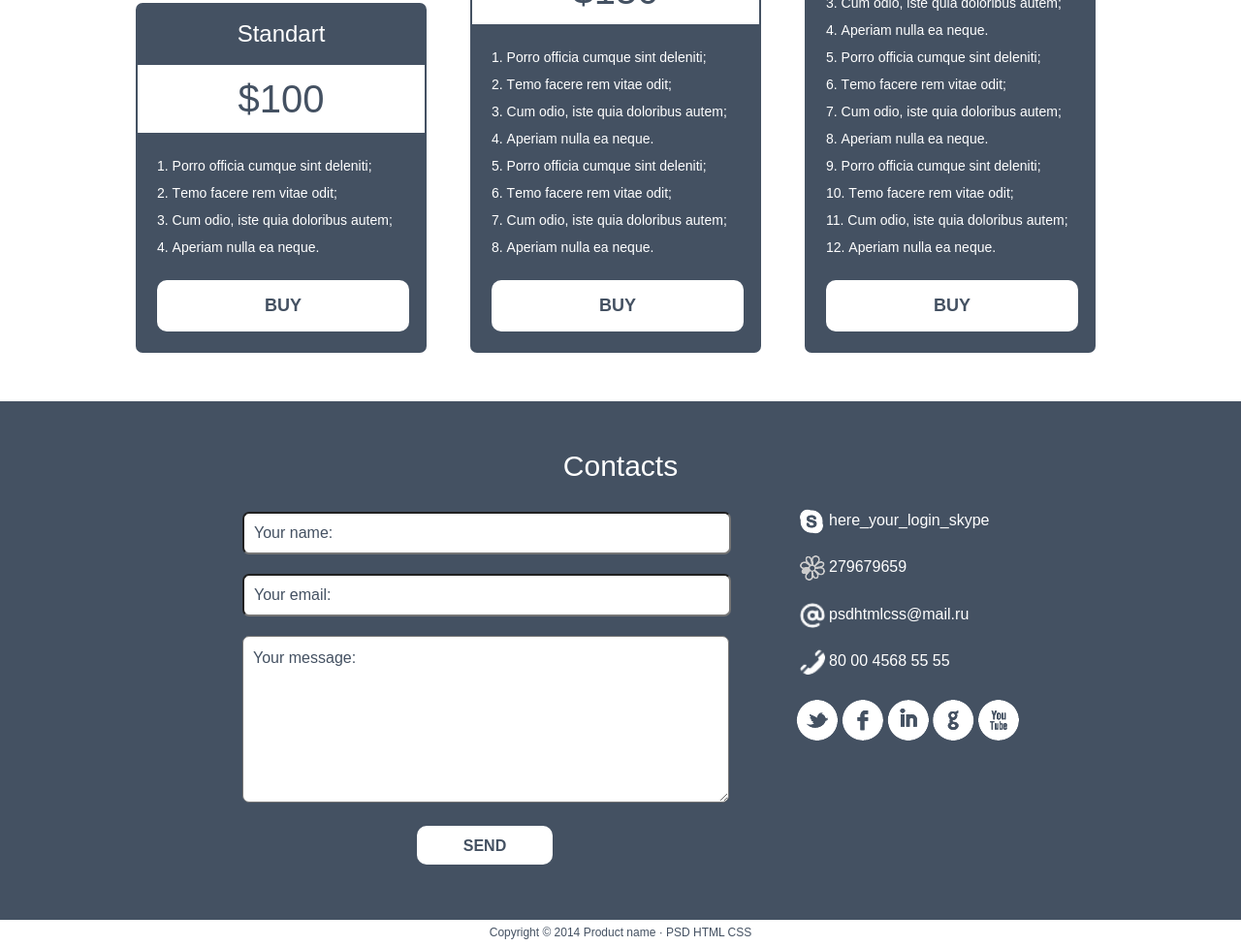
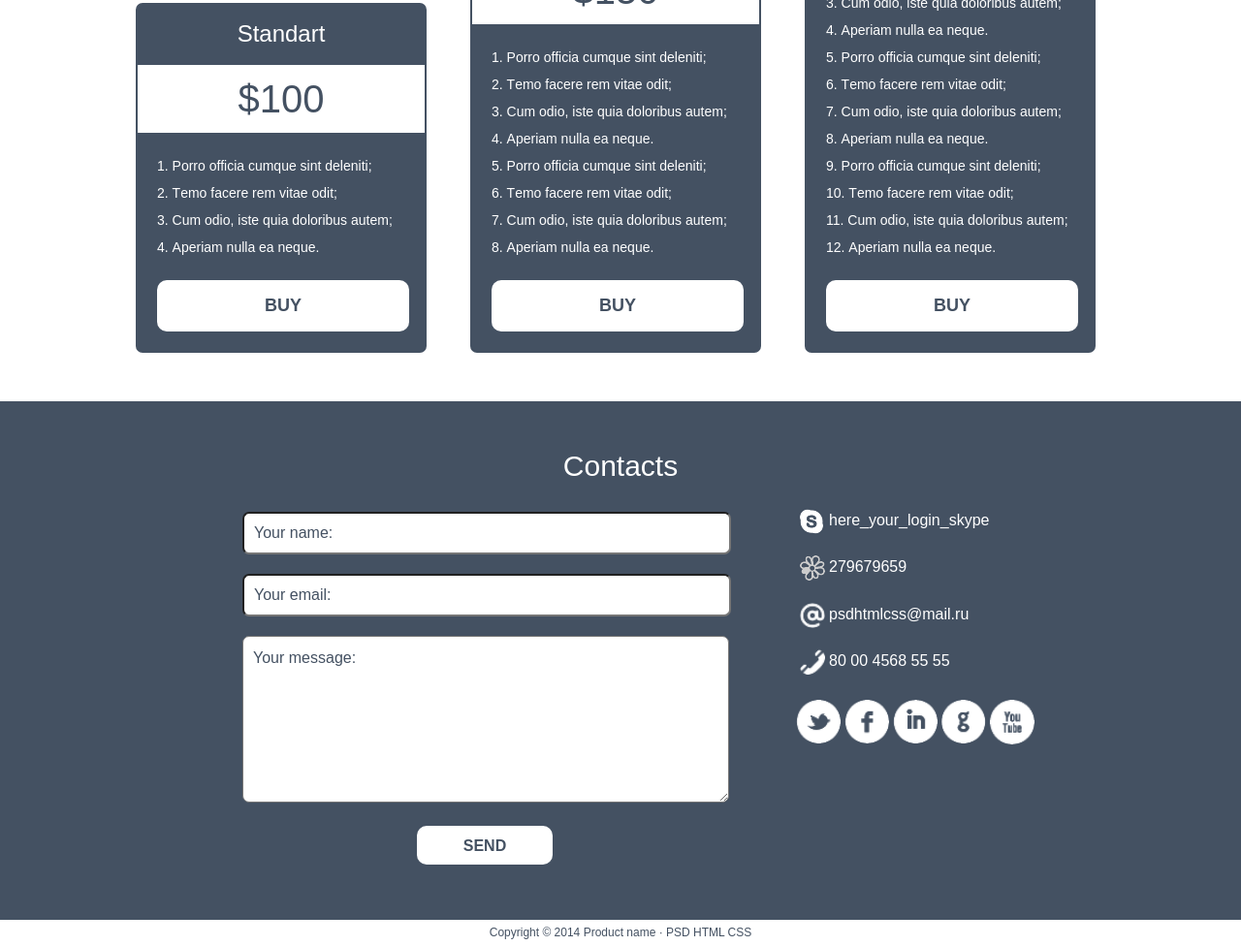
Before and after one commit to LeoUral/HTML5_CSS3_Leo, a plain HTML site: page index.html in a window 1280 px wide. Shown: the part 2439-3415 px from the top of the page at 97% size. Drawn offline with Linux system fonts and the light colour scheme.

Commit message:
Исправлены ошибки: у кнопок и формы использован outline, декоративные изображения убраны под background-image.

```diff
--- a/css/style.less
+++ b/css/style.less
@@ -424,6 +424,7 @@
     font-weight: 700;
     border-radius: 10px;
     border: 2px solid transparent;
+    outline: inherit;
 }
 
 .buy-btn:hover {
@@ -474,6 +475,7 @@
     height: 40px;
     border-radius: 7px;
     margin: 0 0 20px 0;
+    outline: inherit;
 }
 /*================= переменная для стиля -art ====================*/
 .contacts-form-art {
@@ -481,6 +483,7 @@
     font-size: 16px;
     color: @colorDarck;
     padding: 0 0 0 10px;
+
 }
 .contacts-form-input::-webkit-input-placeholder {
     .contacts-form-art
@@ -499,6 +502,8 @@
     height: 170px;
     border-radius: 7px;
     margin: 0 0 20px 0;
+    outline: inherit;
+
 }
 /*================= переменная для стиля -art ====================*/
 .contacts-form-area-art {
@@ -533,6 +538,7 @@
     font-weight: 700;
     border-radius: 10px;
     border: 2px solid transparent;
+    outline: inherit;
 }
 
 .contacts-form-btn:hover {
@@ -613,11 +619,60 @@
 }
 
 .contacts-social-links {
-    width: 240px;
+    width: 250px;
     height: 44px;
     margin: 0 0 0 26px;
 }
-
+.contacts-social-links-img1 {
+    width: 46px;
+    height: 46px;
+    background-image: url(/img/twit-icon.png);
+    background-size: contain;
+    background-repeat: no-repeat;
+    float: left;
+    margin: 0 4px 0 0;
+    outline: inherit;
+}
+.contacts-social-links-img2 {
+    width: 46px;
+    height: 46px;
+    background-image: url(/img/face-icon.png);
+    background-size: contain;
+    background-repeat: no-repeat;
+    float: left;
+    margin: 0 4px 0 0;
+    outline: inherit;
+}
+.contacts-social-links-img3 {
+    width: 46px;
+    height: 46px;
+    background-image: url(/img/in-icon.png);
+    background-size: contain;
+    background-repeat: no-repeat;
+    float: left;
+    margin: 0 4px 0 0;
+    outline: inherit;
+}
+.contacts-social-links-img4 {
+    width: 46px;
+    height: 46px;
+    background-image: url(/img/g-icon.png);
+    background-size: contain;
+    background-repeat: no-repeat;
+    float: left;
+    margin: 0 4px 0 0;
+    outline: inherit;
+}
+.contacts-social-links-img5 {
+    width: 46px;
+    height: 46px;
+    background-image: url(/img/you-icon.png);
+    background-size: contain;
+    background-repeat: no-repeat;
+    float: left;
+    margin: 0 4px 0 0;
+    outline: inherit;
+}
 .contacts-copiright {
     display: block;
     text-align: center;
--- a/index.html
+++ b/index.html
@@ -178,11 +178,12 @@
                     <li class="contacts-social-item4">80 00 4568 55 55</li>
                 </ul>
                 <div class="contacts-social-links">
-                    <a href="#" class="contacts-social-links-img"><img src="img/twit-icon.png" alt="icon"></a>
-                    <a href="#" class="contacts-social-links-img"><img src="img/face-icon.png" alt="icon"></a>
-                    <a href="#" class="contacts-social-links-img"><img src="img/in-icon.png" alt="icon"></a>
-                    <a href="#" class="contacts-social-links-img"><img src="img/g-icon.png" alt="icon"></a>
-                    <a href="#" class="contacts-social-links-img"><img src="img/you-icon.png" alt="icon"></a>
+                    <a href="#" class="contacts-social-links-img1"></a>
+                    <a href="#" class="contacts-social-links-img2"></a>
+                    <a href="#" class="contacts-social-links-img3"></a>
+                    <a href="#" class="contacts-social-links-img4"></a>
+                    <a href="#" class="contacts-social-links-img5"></a>
+
                 </div>
             </figure>
 
```
Also changed, not shown: css/style.css.
